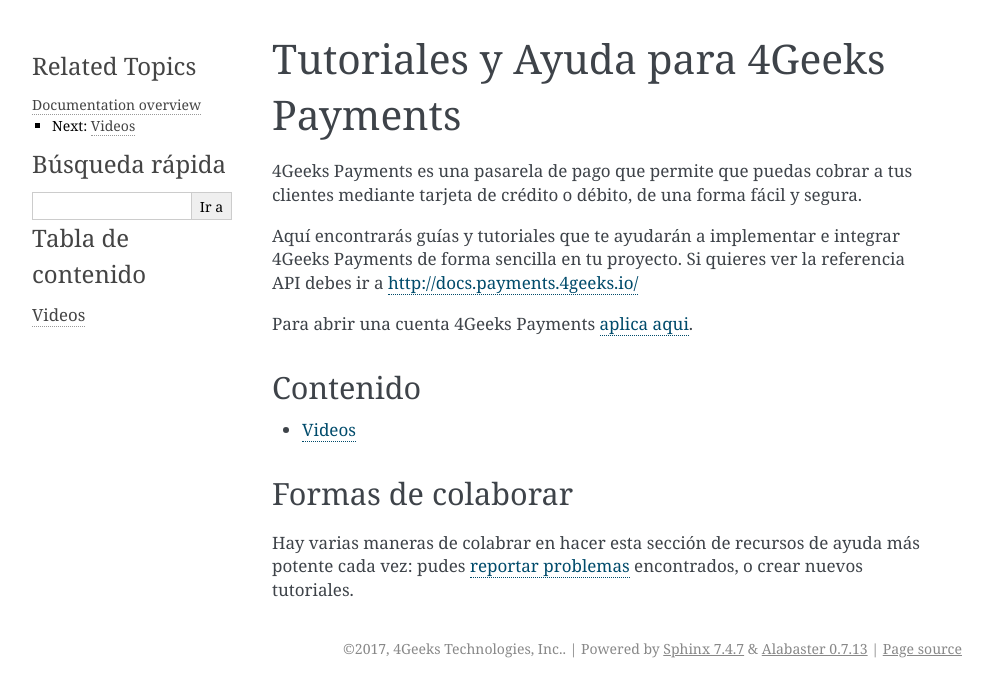
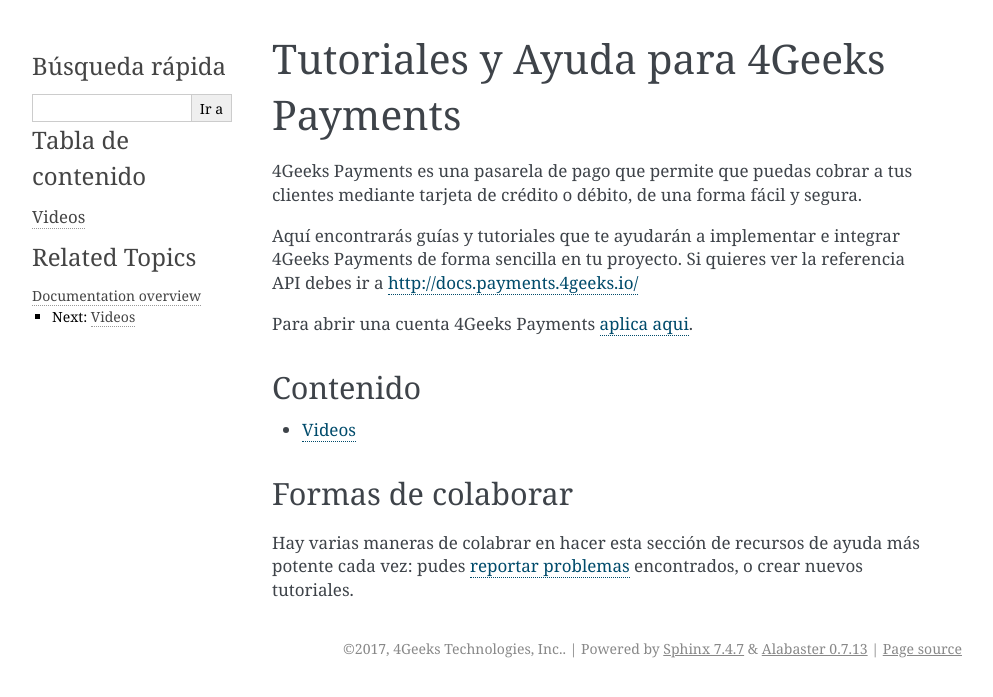
Before and after one commit to ArivazhaganArul/gpayments-support, a Sphinx documentation site: the page built from source/index.rst, in a window 1280 px wide. Shown: the top 697 px of the page, without its empty margins (148-1141 px from the left). Built offline with Sphinx 7.4.7, drawn with Linux system fonts in a browser that asks for light colours.

Commit message:
Update conf.py

```diff
--- a/source/conf.py
+++ b/source/conf.py
@@ -112,9 +112,9 @@
 # refs: http://alabaster.readthedocs.io/en/latest/installation.html#sidebars
 html_sidebars = {
     '**': [
-        'relations.html',  # needs 'show_related': True theme option to display
         'searchbox.html',
         'globaltoc.html',
+        'relations.html',  # needs 'show_related': True theme option to display
     ]
 }
 
```
